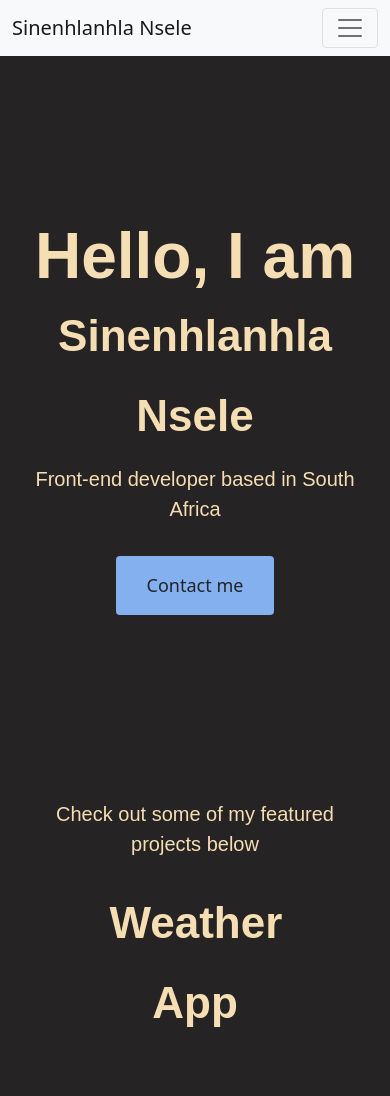
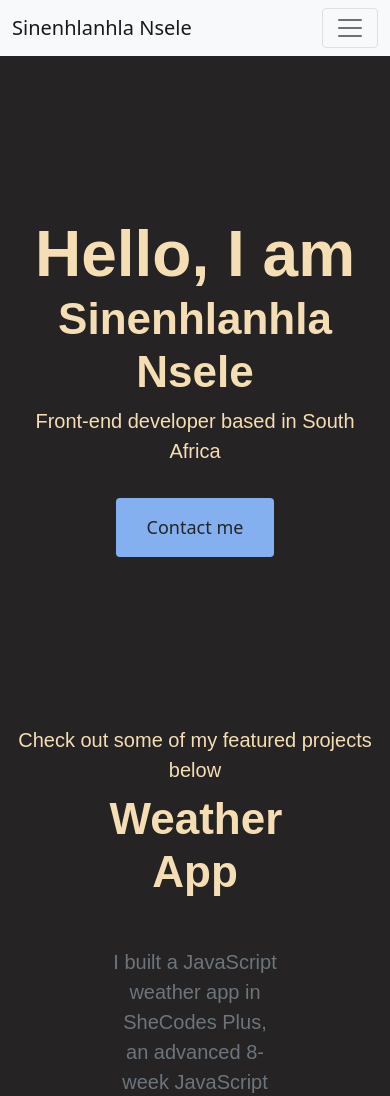
Before and after one commit to Snenhlanhl/Anny-profile-project, a plain HTML site: page index.html in a window 390 px wide. Shown: the top 1096 px of the page. Drawn offline with nearby package versions, Linux system fonts and the light colour scheme.

Commit message:
updated responsive

```diff
--- a/index.html
+++ b/index.html
@@ -57,7 +57,7 @@
             </div>
 
     </div>
-    <p class="text-center free m-4">
+    <p class="text-center free m-2">
         Check out some of my featured projects below
     </p>
     <div class="container">
@@ -69,7 +69,7 @@
                 <h2 class="mb-5">
                     Weather App
                 </h2>
-                <p class="mb-3 text-center free text-muted">
+                <p class="mb-5 text-center free text-muted">
                     I built a JavaScript weather app in SheCodes Plus,
                      an advanced 8-week JavaScript coding workshop.
                      Building upon my previously-gained knowledge,
@@ -87,7 +87,7 @@
             <h2 class="mb-5">
                 Hiking landing page
             </h2>
-            <p class="mb-3 free text-center text-muted">
+            <p class="mb-5 free text-center text-muted">
                 I entered the world of front-end development by gaining
                  some knowledge in HTML, CSS, and JavaScript. I used my knowledge of
                   these languages, along with my new skills in VS Code,
--- a/style.css
+++ b/style.css
@@ -12,7 +12,7 @@ h1{
     font-weight: bold;
     color: var(--webkit-text-fill-color);
     font-size: 64px;
-    line-height: 80px;
+    line-height: 1.2;
     text-align: left;
     display: block;
     font-family: var(--defualt-font-family);
@@ -21,7 +21,7 @@ h {
     font-weight: bold;
     color: var(--webkit-text-fill-color);
     font-size: 64px;
-    line-height: 80px;
+    line-height: 1.2;
     text-align: left;
     display: block;
     font-family: var(--defualt-font-family);
@@ -31,7 +31,7 @@ h2{
     font-weight: bold;
     color: var(--webkit-text-fill-color);
     font-size: 64px;
-    line-height: 80px;
+    line-height: 1.2;
     text-align: center;
     display: block;
     font-family: var(--defualt-font-family);
@@ -132,3 +132,6 @@ footer.email-link:hover {
         font-size:44px;
     }
 }
+.mb-5 {
+    margin-bottom: 3rem!important;
+}
```
